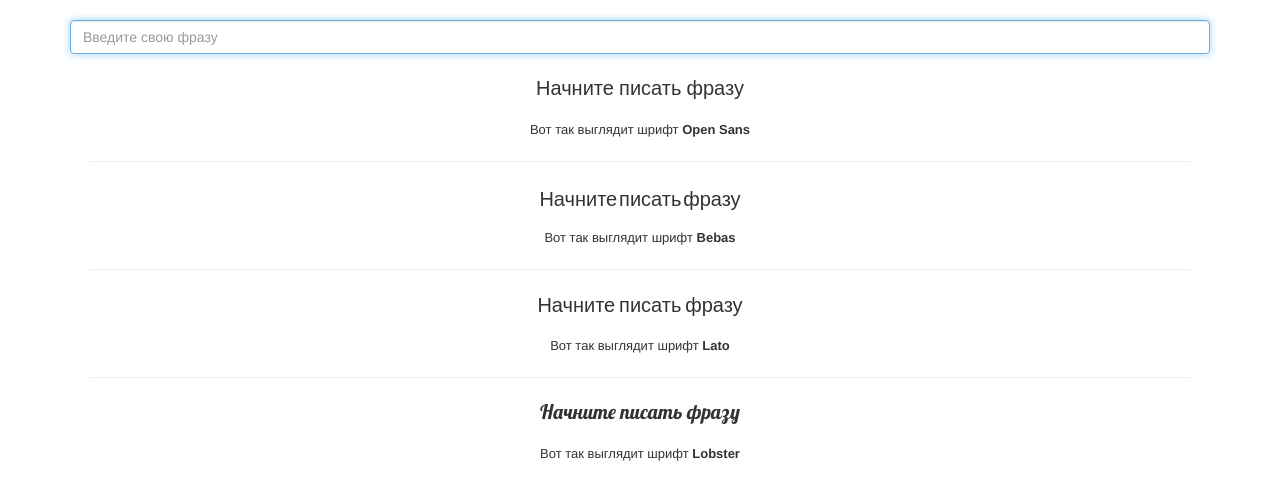
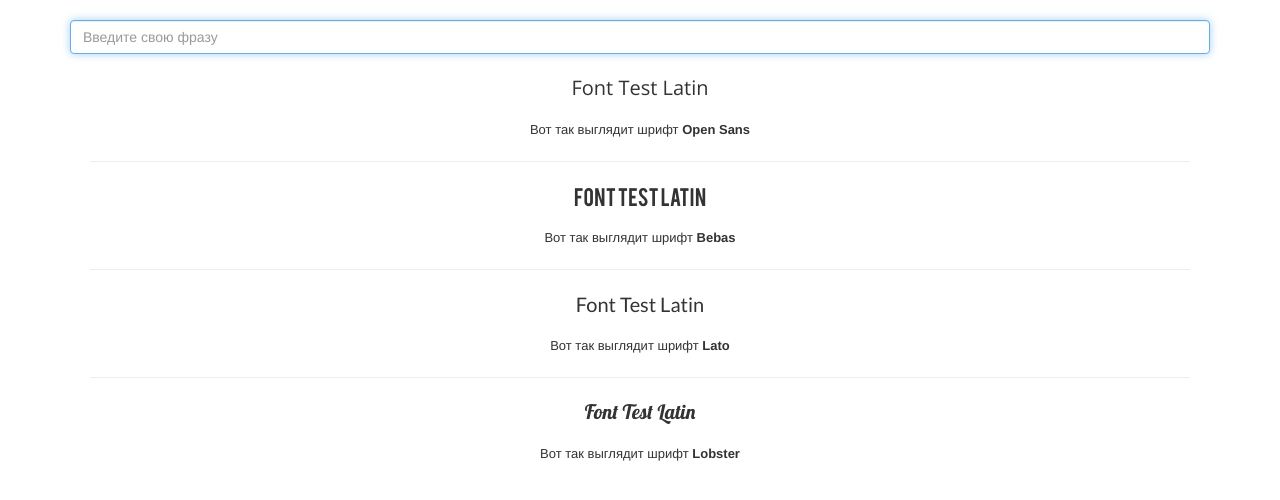
Before and after one commit to OEMG/OEMG.github.io, a plain HTML site: page lesson_14/index.html in a window 1280 px wide. Drawn offline with nearby package versions, Linux system fonts and the light colour scheme.

Commit message:
Update index.html

```diff
--- a/lesson_14/index.html
+++ b/lesson_14/index.html
@@ -40,16 +40,16 @@
     	<div class="container">
   				<div class="text-box"><input type="search" class="form-control" autofocus placeholder="Введите свою фразу"></div>
   				<div class="fonts">
-  					<p class="resault open_sans">Начните писать фразу</p>
+  					<p class="resault open_sans">Font Test Latin</p>
   					<small>Вот так выглядит шрифт <strong>Open Sans</strong></small>
   					<hr>
-  					<p class="resault bebas">Начните писать фразу</p>
+  					<p class="resault bebas">Font Test Latin</p>
   					<small>Вот так выглядит шрифт <strong>Bebas</strong></small>
   					<hr>
-  					<p class="resault lato">Начните писать фразу</p>
+  					<p class="resault lato">Font Test Latin</p>
   					<small>Вот так выглядит шрифт <strong>Lato</strong></small>
   					<hr>
-  					<p class="resault lobster">Начните писать фразу</p>
+  					<p class="resault lobster">Font Test Latin</p>
   					<small>Вот так выглядит шрифт <strong>Lobster</strong></small>
 
   				</div>
```
